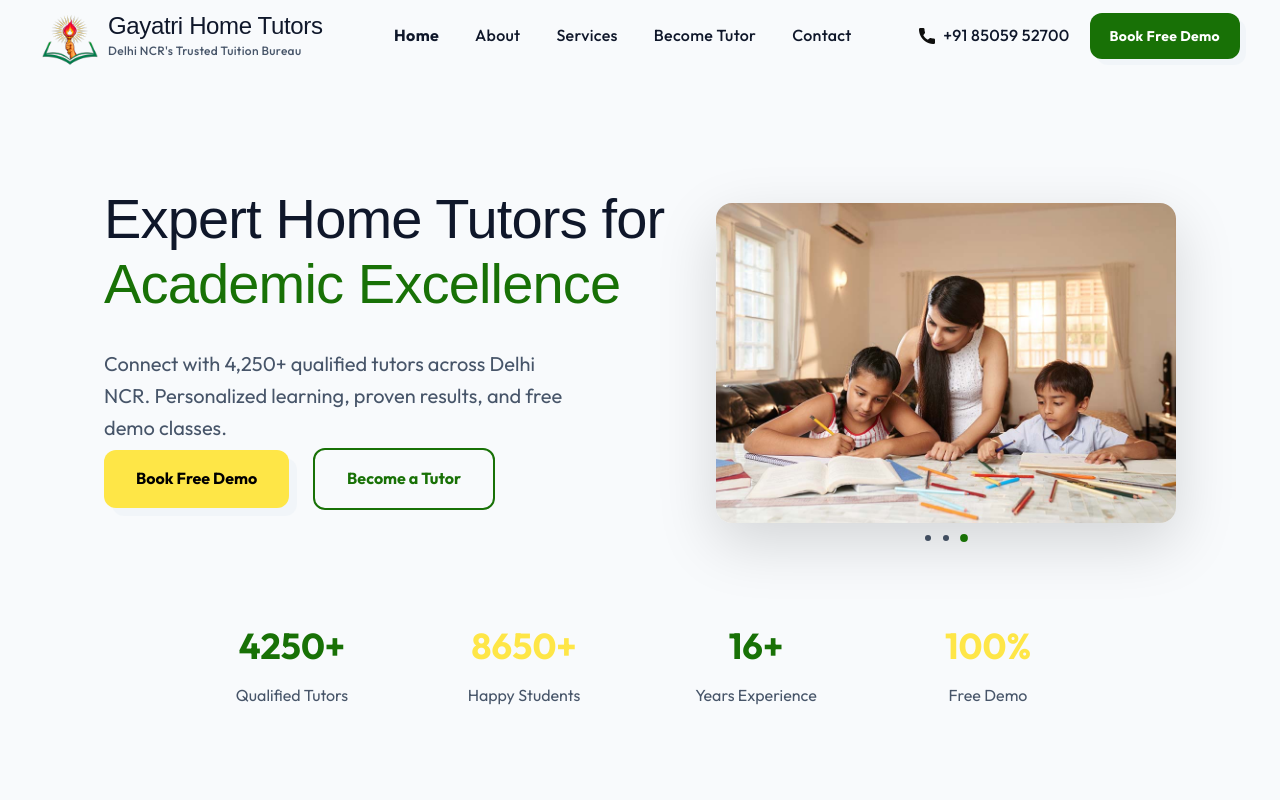
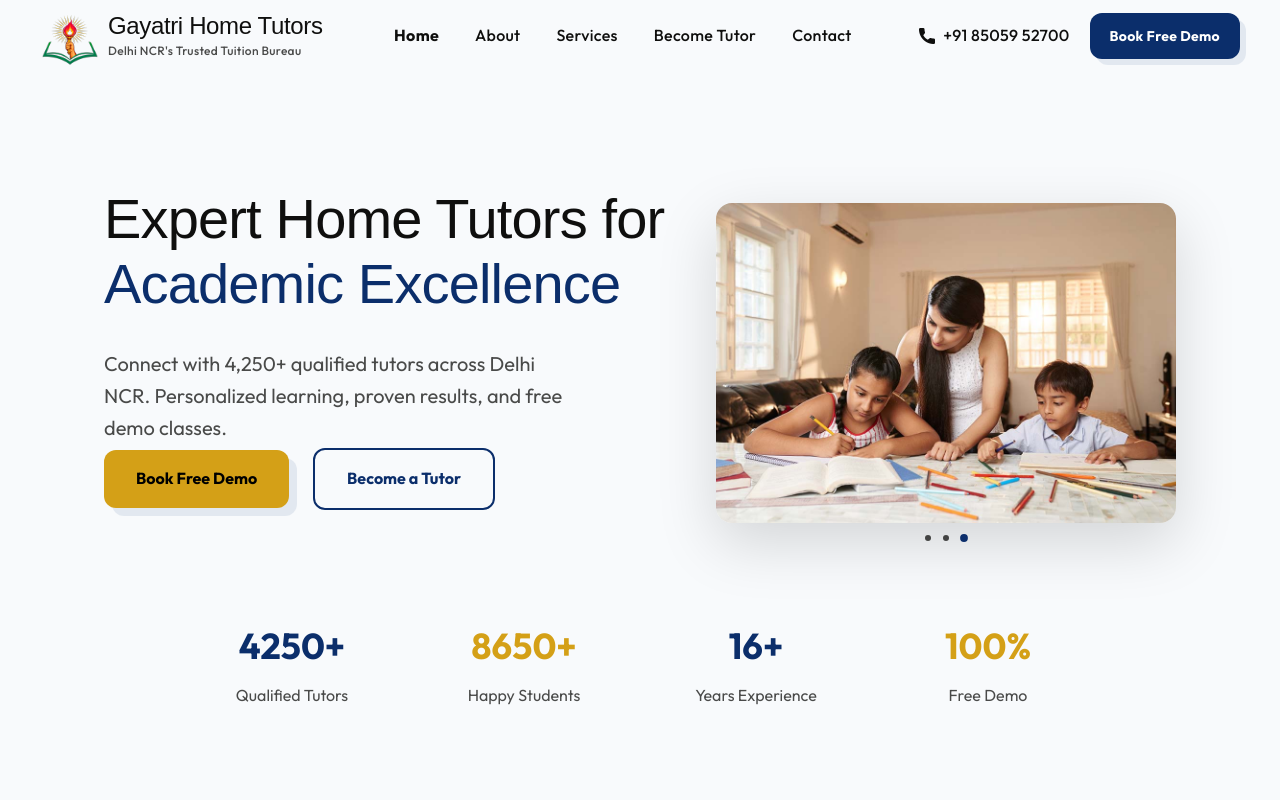
Before and after one commit to thedrishtigupta/Gayatri-Home-Tutors-Next, a Next.js app: page / in a window 1280 px wide. Shown: the top 800 px of the page. Built offline with nearby package versions, Linux system fonts and the light colour scheme; a web font is replaced by a local one.

Commit message:
Updated UI

```diff
--- a/styles/style.css
+++ b/styles/style.css
@@ -5,24 +5,29 @@
      Legacy colour variable names are intentionally kept and
      re-mapped onto this minimal palette so every existing page
      inherits the new theme without markup changes.
+
      =========================================================== */
-  --brand-primary: #187106;
-  --brand-primary-dark: #115005;
-  --brand-primary-light: #e8f2e5;
-  --brand-accent: #fee647;
-  --brand-accent-dark: #e6cd23;
-  --brand-accent-soft: #fffbe0;
-
-  --surface: #ffffff;
-  --surface-2: #f1f5f9;
+  --brand-primary: #0b2e6b;
+  --brand-primary-dark: #0b2e6b;
+  --brand-primary-light: rgba(11, 46, 107, 0.2);
+
+  --brand-accent: #d4a017;
+  --brand-accent-dark: #d4a017;
+  --brand-accent-soft: rgba(212, 160, 23, 0.2);
+
+
+  --surface: #0f0f0e;
+  --surface-2: #e2e8f0;
   --page-bg: #f8fafc;
   --line: #e2e8f0;
-  --ink: #0f172a;
-  --ink-soft: #475569;
-  --ink-muted: #64748b;
-
-  --danger: #b91c1c;
-  --danger-soft: #fef2f2;
+
+  --ink: #0f0f0e;
+  --ink-soft: rgba(15, 15, 14, 0.75);
+  --ink-muted: rgba(15, 15, 14, 0.5);
+
+
+  --danger: #dc2625;
+  --danger-soft: rgba(220, 38, 37, 0.2);
 
   /* Legacy aliases → mapped to the minimal palette */
   --color-primary-red: var(--danger);
```
